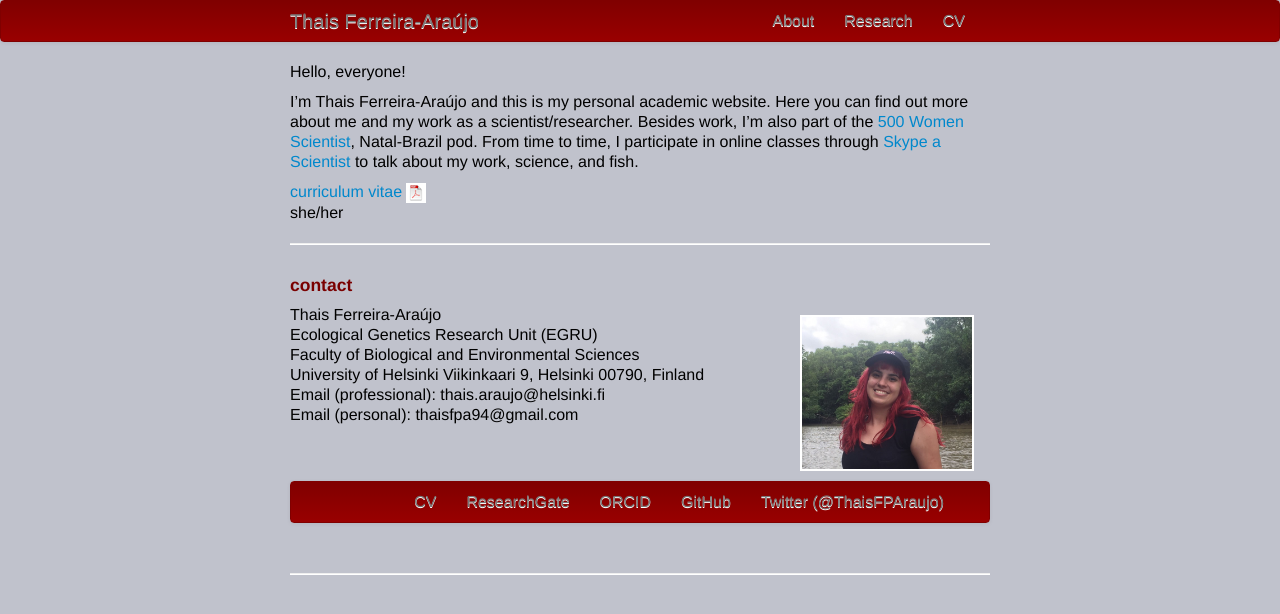
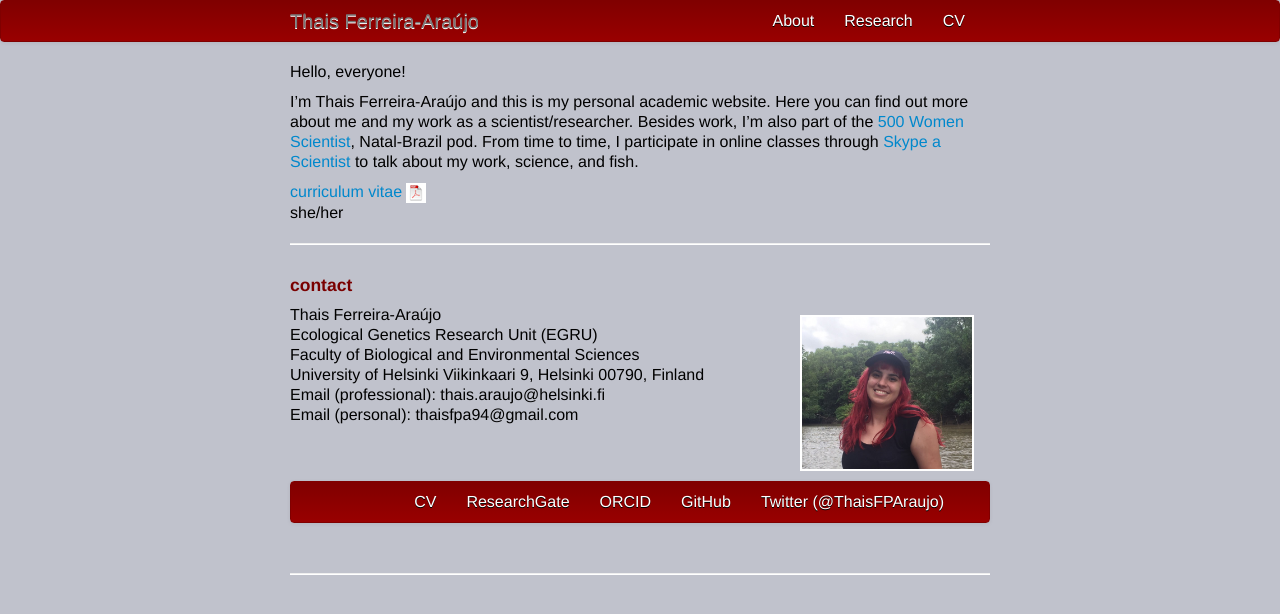
Before and after one commit to tferreira-araujo/tferreira-araujo.github.io, a Jekyll site: the page built from index.md, in a window 1280 px wide. Shown: the top 614 px of the page. Built offline with Jekyll 4.4.1, drawn with Linux system fonts in a browser that asks for light colours.

Commit message:
update my website

```diff
--- a/assets/themes/twitter/css/my_custom_css.css
+++ b/assets/themes/twitter/css/my_custom_css.css
@@ -118,16 +118,18 @@ h1, h2, h3, h4 {
 	text-transform:uppercase;
 }
 
-.nav-list>li>a,.nav-list .nav-header {
-	margin-left:-15px;
-	margin-right:-15px;
-	text-shadow:0 1px 0 rgba(0, 0, 0, 0.5);
-}
-
 .nav-list>.active>a,.nav-list>.active>a:hover {
 	color:#ffffff;
 	text-shadow:0 -1px 0 rgba(0, 0, 0, 0.2);
 	background-color:#0088cc;
+}
+
+.navbar .nav>li>a {
+	float:none;
+	padding:10px 15px 10px;
+	color:#ffffff;
+	text-decoration:none;
+	text-shadow:0 1px 0 #000000;
 }
 
 body {
```
